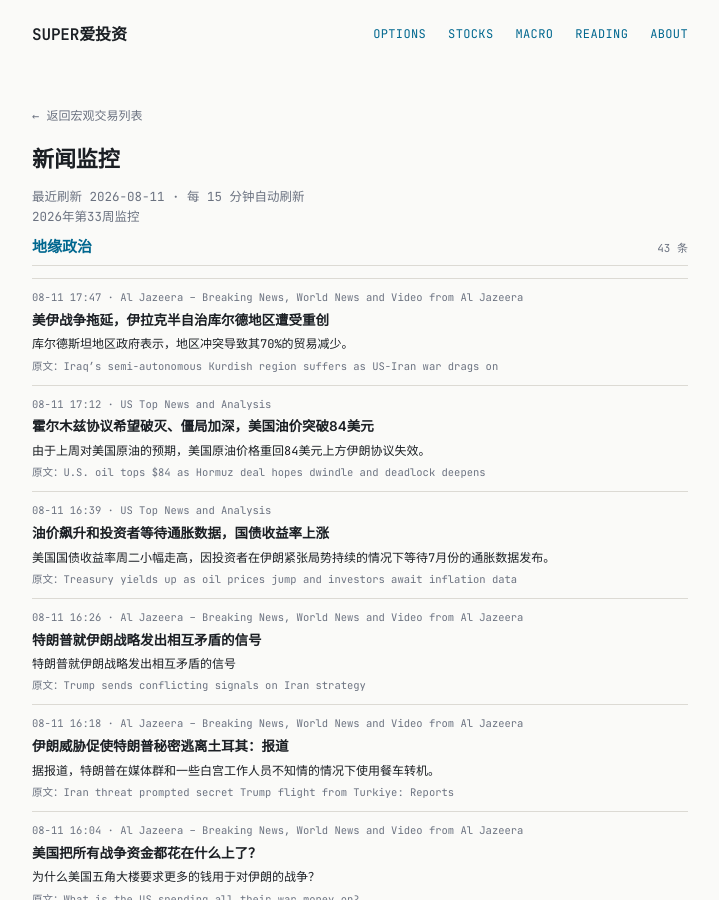
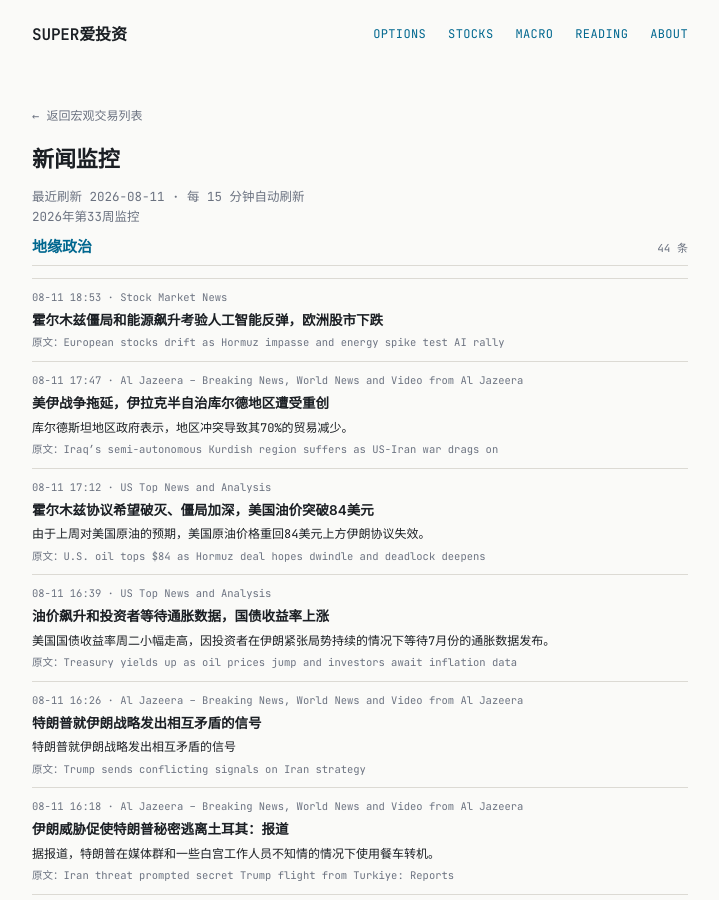
Before and after one commit to tang3super/tang3super.github.io, a Jekyll site: the page built from _macro_trade/news-digest.md, in a window 1280 px wide and 900 px high. Shown: the whole window, without its empty margins (280-999 px from the left). Built offline with Jekyll 4.4.1, drawn with Linux system fonts in a browser that asks for light colours; some of the changed text lies outside the part shown.

Commit message:
sync news-digest article

```diff
--- a/_macro_trade/news-digest.md
+++ b/_macro_trade/news-digest.md
@@ -9,6 +9,12 @@
 topics:
 - name: 地缘政治
   items:
+  - title: European stocks drift as Hormuz impasse and energy spike test AI rally
+    summary: ''
+    link: https://www.investing.com/news/stock-market-news/european-stocks-drift-as-hormuz-impasse-and-energy-spike-test-ai-rally-4850799
+    source: Stock Market News
+    time: 08-11 18:53
+    title_zh: 霍尔木兹僵局和能源飙升考验人工智能反弹，欧洲股市下跌
   - title: Iraq’s semi-autonomous Kurdish region suffers as US-Iran war drags on
     summary: Kurdistan Regional Government says 70 percent of its trade has been cut by the regional conflict.
     link: https://www.aljazeera.com/news/2026/8/11/iraqs-semi-autonomous-kurdish-region-suffers-as-us-iran-war-drags-on?traffic_source=rss
@@ -364,6 +370,12 @@
     title_zh: 由于亚洲反弹和石油公司陷入霍尔木兹僵局，就业机会未能削减美联储提高了可能性
 - name: AI基建
   items:
+  - title: TSMC, Sony to invest $4.7 billion in joint venture for image sensors
+    summary: ''
+    link: https://www.investing.com/news/stock-market-news/tsmc-sony-to-invest-47-billion-in-joint-venture-for-image-sensors-4851145
+    source: Stock Market News
+    time: 08-11 18:54
+    title_zh: 台积电、索尼将投资47亿美元成立图像传感器合资企业
   - title: Wall Street just endorsed Jensen Huang's 'big concept' for AI. What now?
     summary: The first three-plus years of the AI buildout has been funded by record amounts of equity and debt issued by leading tech companies. Nvidia…
     link: https://www.cnbc.com/2026/08/11/wall-street-endorsed-jensen-huangs-big-concept-for-ai-what-now.html
```
